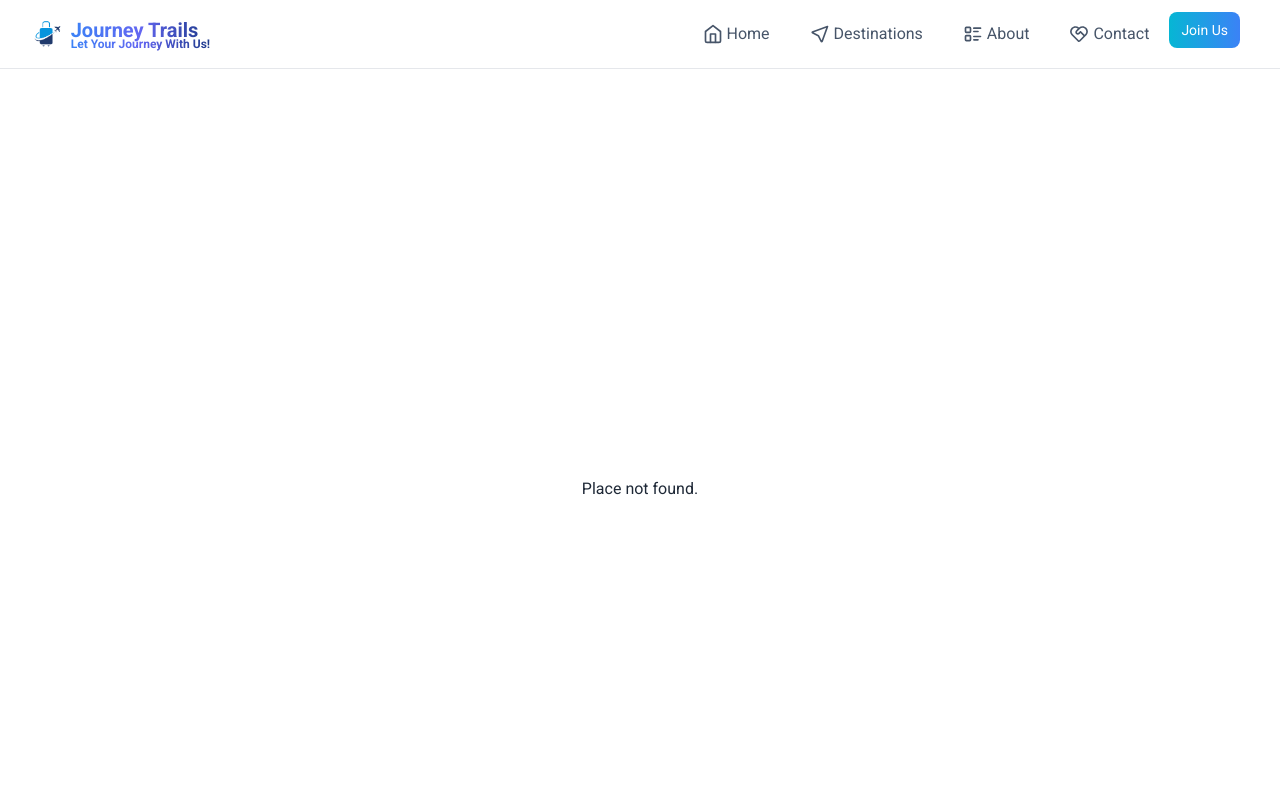
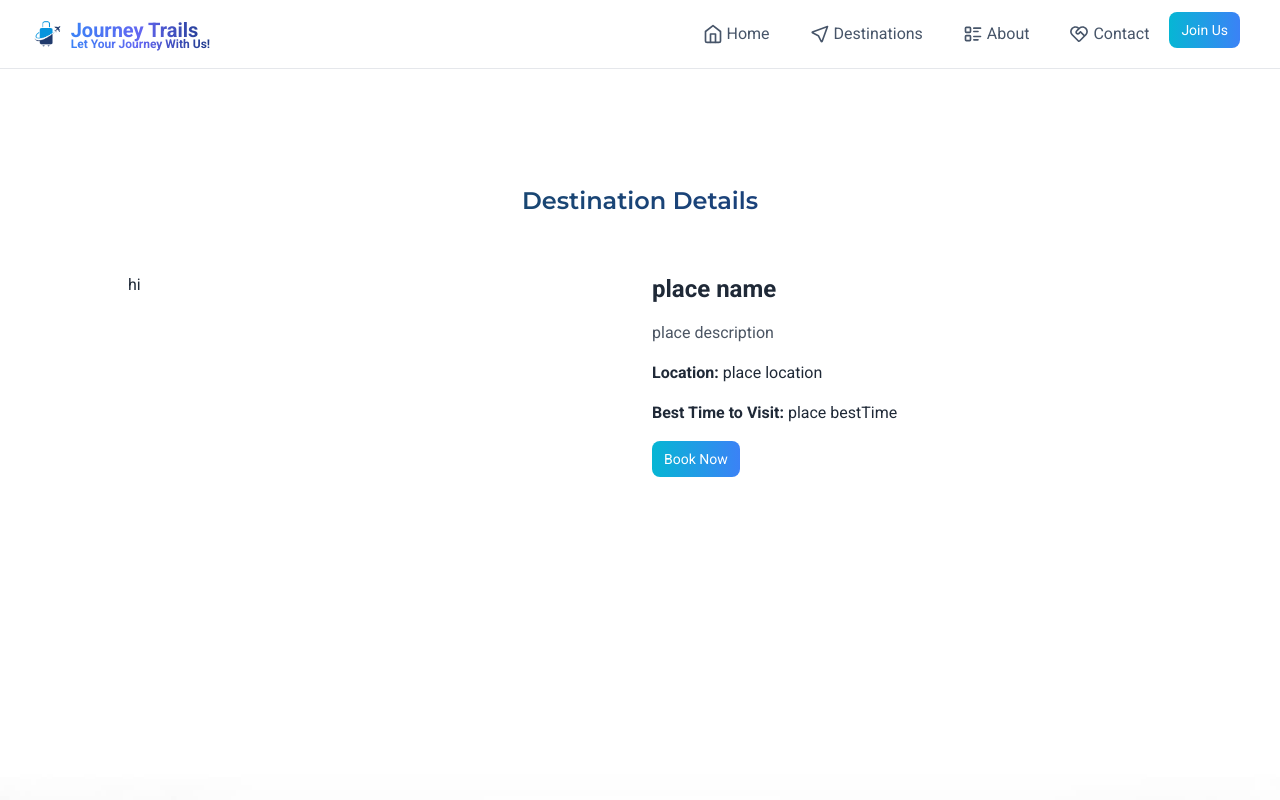
Before and after one commit to rockyhaque/journey-trails, a Next.js app: page /destinations/1 in a window 1280 px wide. Shown: the top 800 px of the page. Built offline with nearby package versions, Linux system fonts and the light colour scheme; no server answers.

Commit message:
Details static page created

```diff
--- a/src/app/destinations/[id]/page.jsx
+++ b/src/app/destinations/[id]/page.jsx
@@ -1,74 +1,112 @@
 //! single api missing
 
-"use client";
+// "use client";
 
-import React, { useEffect, useState } from "react";
-import { useParams } from "next/navigation";
-import axios from "axios";
+// import React, { useEffect, useState } from "react";
+// import { useParams } from "next/navigation";
+// import axios from "axios";
+// import SectionHeading from "@/components/shared/SectionHeading/SectionHeading";
+// import Image from "next/image";
+
+// const DestinationDetailsSinglePage = () => {
+//   const { id } = useParams(); // Extract the dynamic id
+//   const [place, setPlace] = useState(null);
+//   const [loading, setLoading] = useState(true);
+
+//   const loadPlaceDetails = async () => {
+//     try {
+//       const { data } = await axios.get(
+//         `${process.env.NEXT_PUBLIC_URL}/api/all-places/01`
+//       );
+//       setPlace(data.place);
+//     } catch (error) {
+//       console.error("Error fetching place details:", error);
+//     } finally {
+//       setLoading(false);
+//     }
+//   };
+
+//   useEffect(() => {
+//     if (id) loadPlaceDetails();
+//   }, [id]);
+
+//   if (loading) {
+//     return (
+//       <div className="flex justify-center items-center h-screen">
+//         <p>Loading...</p>
+//       </div>
+//     );
+//   }
+
+//   if (!place) {
+//     return (
+//       <div className="flex justify-center items-center h-screen">
+//         <p>Place not found.</p>
+//       </div>
+//     );
+//   }
+
+//   return (
+//     <div className="max-w-screen-lg mx-auto py-12">
+//       <SectionHeading title={place.name || "Destination Details"} />
+//       <div className="flex flex-col lg:flex-row gap-6">
+//         <div className="relative w-full lg:w-1/2 h-64 lg:h-96">
+//           <Image
+//             src={place.imageUrl}
+//             alt={place.name}
+//             layout="fill"
+//             objectFit="cover"
+//             className="rounded-md"
+//           />
+//         </div>
+//         <div className="flex flex-col gap-4 w-full lg:w-1/2">
+//           <h2 className="text-2xl font-bold">{place.name}</h2>
+//           <p className="text-gray-600">{place.description}</p>
+//           <p>
+//             <span className="font-semibold">Location:</span> {place.location}
+//           </p>
+//           <p>
+//             <span className="font-semibold">Best Time to Visit:</span>{" "}
+//             {place.bestTime}
+//           </p>
+//         </div>
+//       </div>
+//     </div>
+//   );
+// };
+
+// export default DestinationDetailsSinglePage;
+
+// ------------------------------------------------------------------------------------------
+
+// "use client";
+
+import React from "react";
+
 import SectionHeading from "@/components/shared/SectionHeading/SectionHeading";
-import Image from "next/image";
+import CustomBtn from "@/components/shared/Button/CustomBtn";
 
 const DestinationDetailsSinglePage = () => {
-  const { id } = useParams(); // Extract the dynamic id
-  const [place, setPlace] = useState(null);
-  const [loading, setLoading] = useState(true);
-
-  const loadPlaceDetails = async () => {
-    try {
-      const { data } = await axios.get(
-        `${process.env.NEXT_PUBLIC_URL}/api/all-places/01`
-      );
-      setPlace(data.place);
-    } catch (error) {
-      console.error("Error fetching place details:", error);
-    } finally {
-      setLoading(false);
-    }
-  };
-
-  useEffect(() => {
-    if (id) loadPlaceDetails();
-  }, [id]);
-
-  if (loading) {
-    return (
-      <div className="flex justify-center items-center h-screen">
-        <p>Loading...</p>
-      </div>
-    );
-  }
-
-  if (!place) {
-    return (
-      <div className="flex justify-center items-center h-screen">
-        <p>Place not found.</p>
-      </div>
-    );
-  }
-
   return (
     <div className="max-w-screen-lg mx-auto py-12">
-      <SectionHeading title={place.name || "Destination Details"} />
+      <SectionHeading title="Destination Details" />
       <div className="flex flex-col lg:flex-row gap-6">
         <div className="relative w-full lg:w-1/2 h-64 lg:h-96">
-          <Image
-            src={place.imageUrl}
-            alt={place.name}
-            layout="fill"
-            objectFit="cover"
-            className="rounded-md"
-          />
+          <h1>hi</h1>
         </div>
         <div className="flex flex-col gap-4 w-full lg:w-1/2">
-          <h2 className="text-2xl font-bold">{place.name}</h2>
-          <p className="text-gray-600">{place.description}</p>
+          <h2 className="text-2xl font-bold">place name</h2>
+          <p className="text-gray-600">place description</p>
           <p>
-            <span className="font-semibold">Location:</span> {place.location}
+            <span className="font-semibold">Location:</span> place location
           </p>
           <p>
-            <span className="font-semibold">Best Time to Visit:</span>{" "}
-            {place.bestTime}
+            <span className="font-semibold">Best Time to Visit:</span> place
+            bestTime
           </p>
+          <div>
+            <CustomBtn text="Book Now" />
+          </div>
         </div>
       </div>
     </div>
--- a/src/components/root/Cards/DestinationCard.jsx
+++ b/src/components/root/Cards/DestinationCard.jsx
@@ -66,7 +66,7 @@ export default function DestinationCard({ travelInfo }) {
 
       {/* button section */}
       <div className="flex justify-center items-center mt-4 w-full">
-        <Link href={`/destinations/01`}>
+        <Link href={`/destinations/${travelInfo?._id}`} className="w-2/3">
           <CustomBtn text="Details" customClass="w-full" />
         </Link>
       </div>
```
